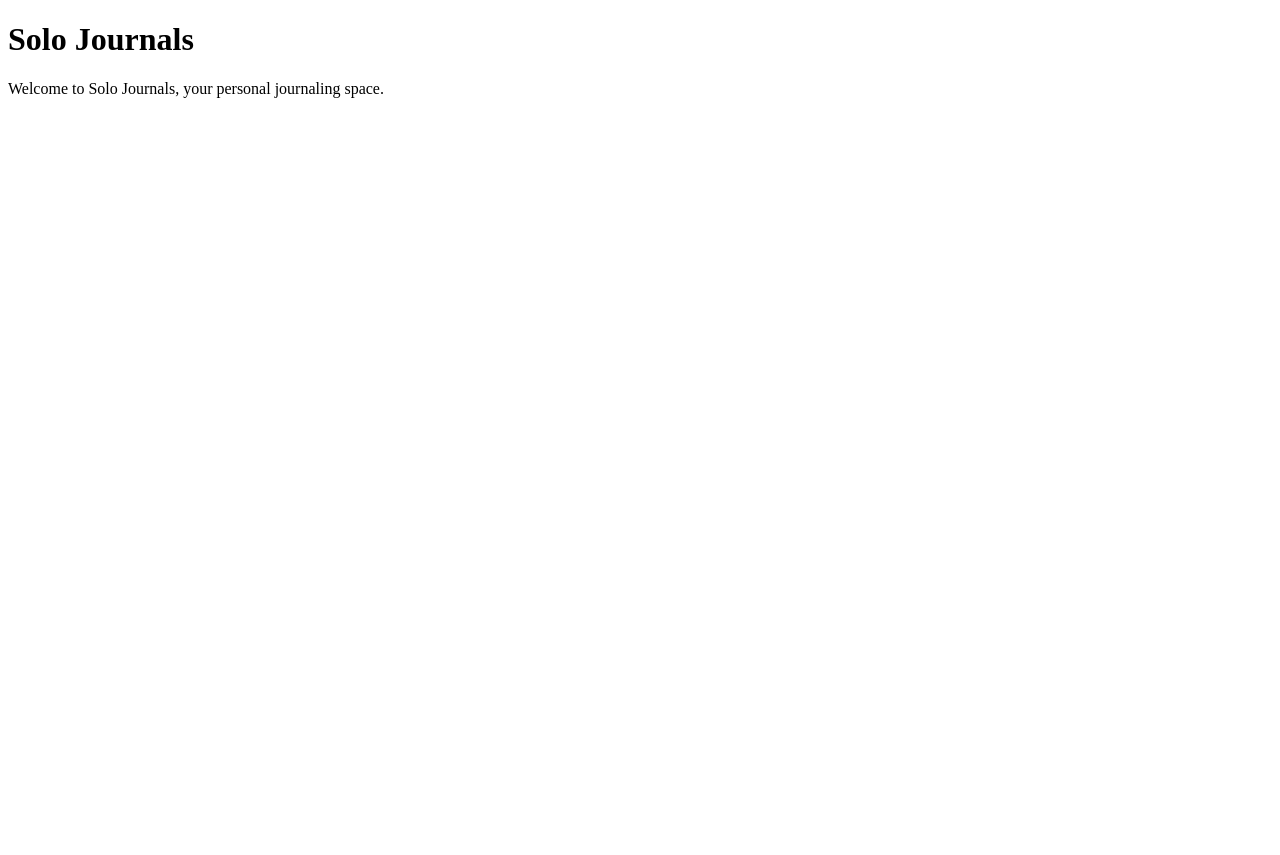
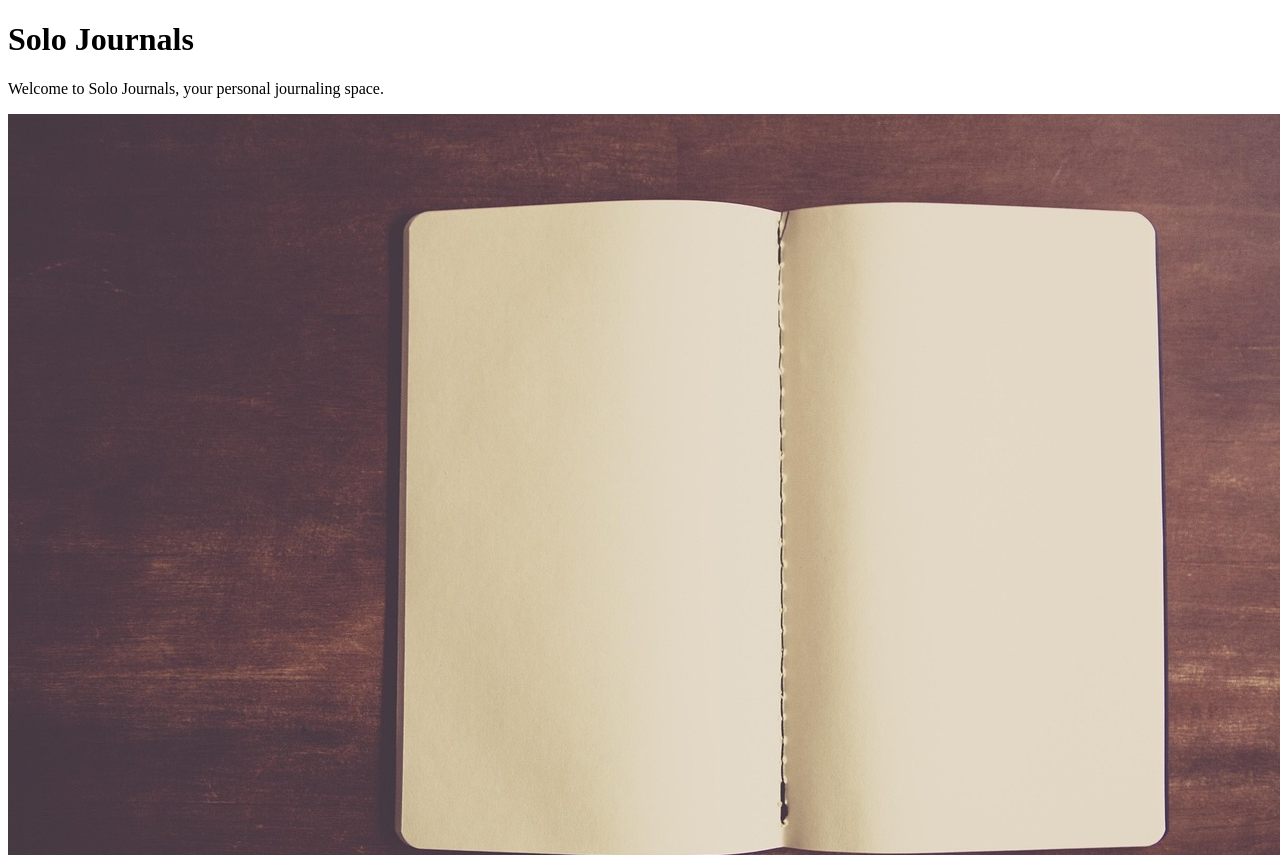
Before and after one commit to solomon-sparks/solomon-sparks.github.io, a plain HTML site: page index.html in a window 1280 px wide. Shown: the top 855 px of the page. Before the commit the page ends 800 px from the top, so only its background shows below. Drawn offline with Linux system fonts and the light colour scheme.

Commit message:
imiage of journal

```diff
--- a/index.html
+++ b/index.html
@@ -8,5 +8,10 @@
   <body>
     <h1>Solo Journals</h1>
     <p>Welcome to Solo Journals, your personal journaling space.</p>
+    <img
+      src="journal.jpg"
+      alt="An Open Joiurnal on a desk
+    "
+    />
   </body>
 </html>
```
Also changed, not shown: journal.jpg (added).
